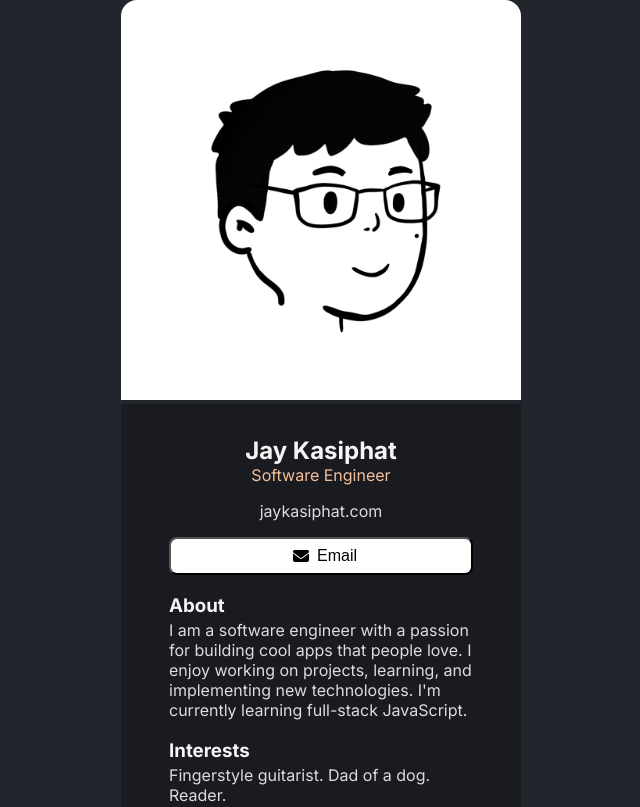
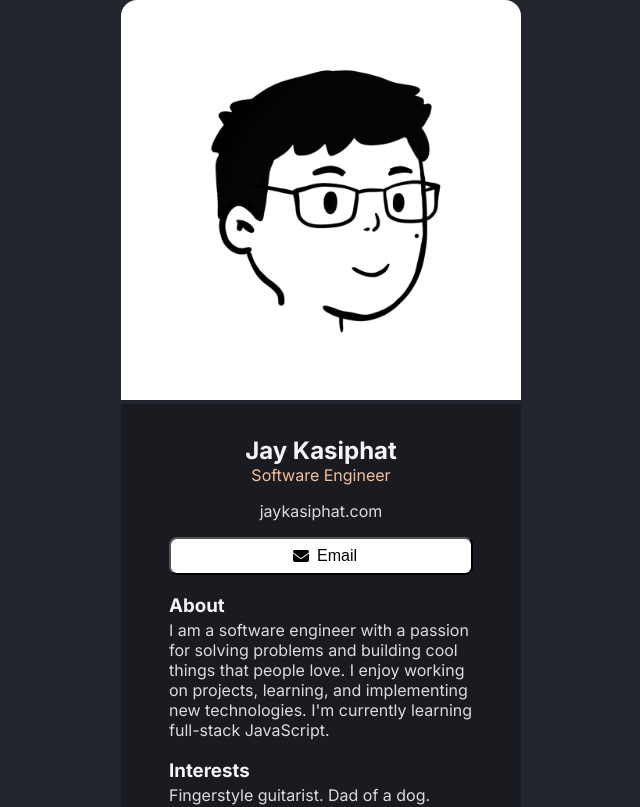
Before and after one commit to jaykasiphat/namecard, a React (Vite) app: page / in a window 1280 px wide. Shown: the top 807 px of the page, without its empty margins (319-959 px from the left). Built offline with nearby package versions, Linux system fonts and the light colour scheme.

Commit message:
Change about description

```diff
--- a/src/components/Content.jsx
+++ b/src/components/Content.jsx
@@ -5,9 +5,10 @@ export default function Content() {
     <main>
       <h3>About</h3>
       <p>
-        I am a software engineer with a passion for building cool apps that
-        people love. I enjoy working on projects, learning, and implementing new
-        technologies. I'm currently learning full-stack JavaScript.
+        I am a software engineer with a passion for solving problems and
+        building cool things that people love. I enjoy working on projects,
+        learning, and implementing new technologies. I'm currently learning
+        full-stack JavaScript.
       </p>
       <h3>Interests</h3>
       <p>Fingerstyle guitarist. Dad of a dog. Reader.</p>
```
